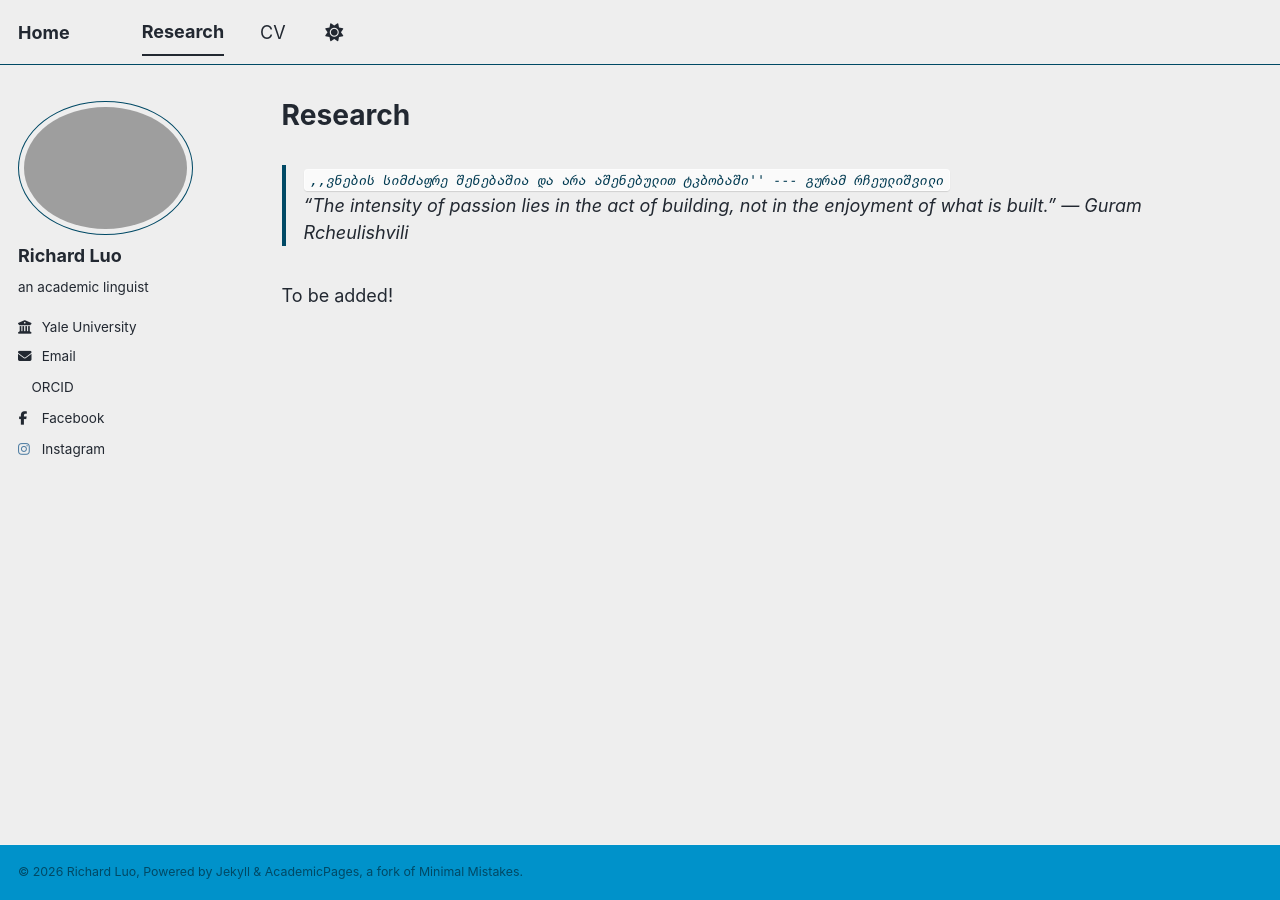
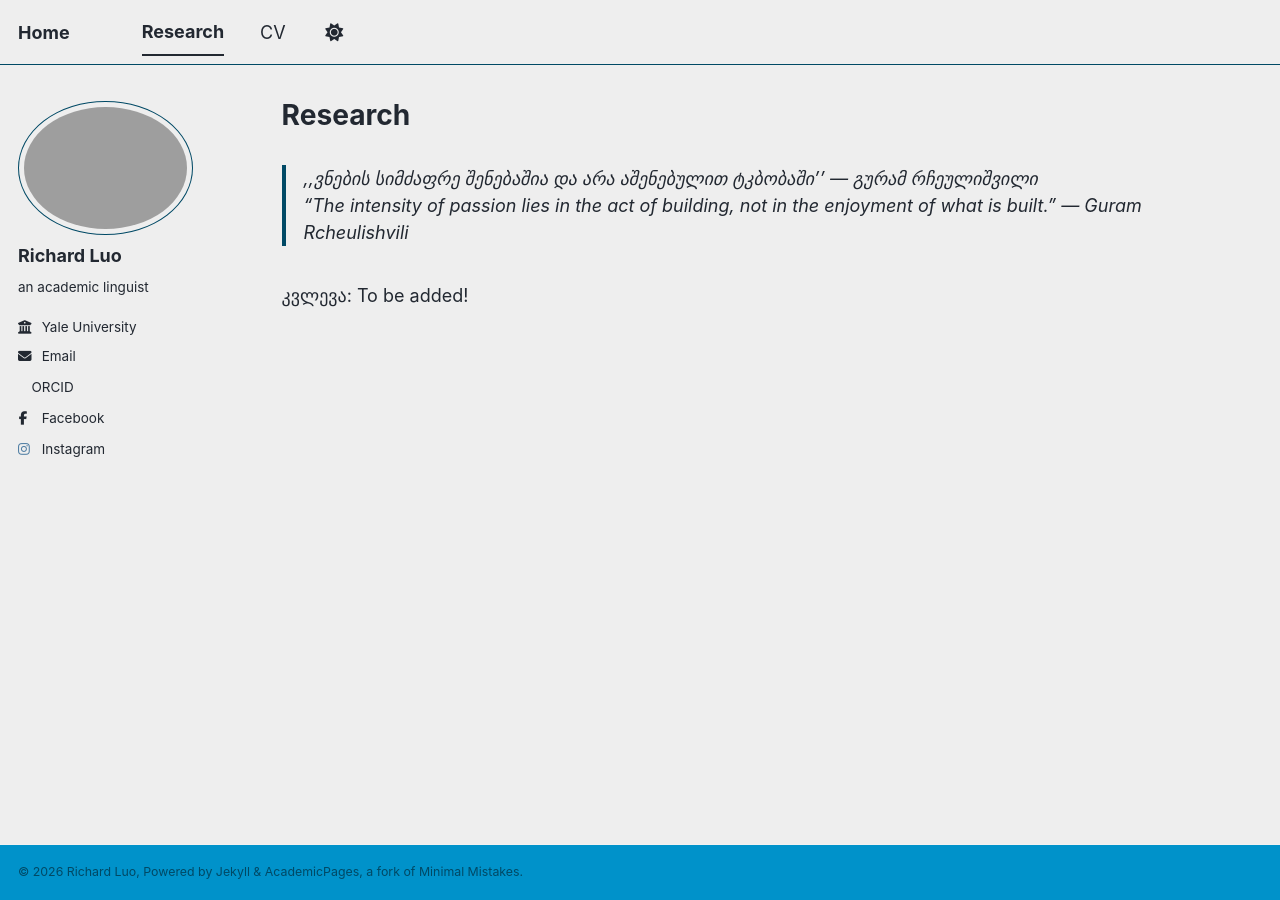
Before and after one commit to RichardMaS/richardmas.github.io, a Jekyll site: the page built from _pages/research.md, in a window 1280 px wide. Built offline with Jekyll 4.4.1, drawn with Linux system fonts in a browser that asks for light colours; a style sheet for code colours, icons or effects is not loaded; part of the change alters nothing that is shown.

Commit message:
modify research page

````diff
--- a/_pages/research.md
+++ b/_pages/research.md
@@ -5,7 +5,7 @@ permalink: /research/
 author_profile: true
 ---
 
-> ```,,ვნების სიმძაფრე შენებაშია და არა აშენებულით ტკბობაში'' --- გურამ რჩეულიშვილი```<br>
+> ,,ვნების სიმძაფრე შენებაშია და არა აშენებულით ტკბობაში'' --- გურამ რჩეულიშვილი<br>
 > *"The intensity of passion lies in the act of building, not in the enjoyment of what is built." --- Guram Rcheulishvili*
 
-To be added!
+კვლევა: To be added!
````
